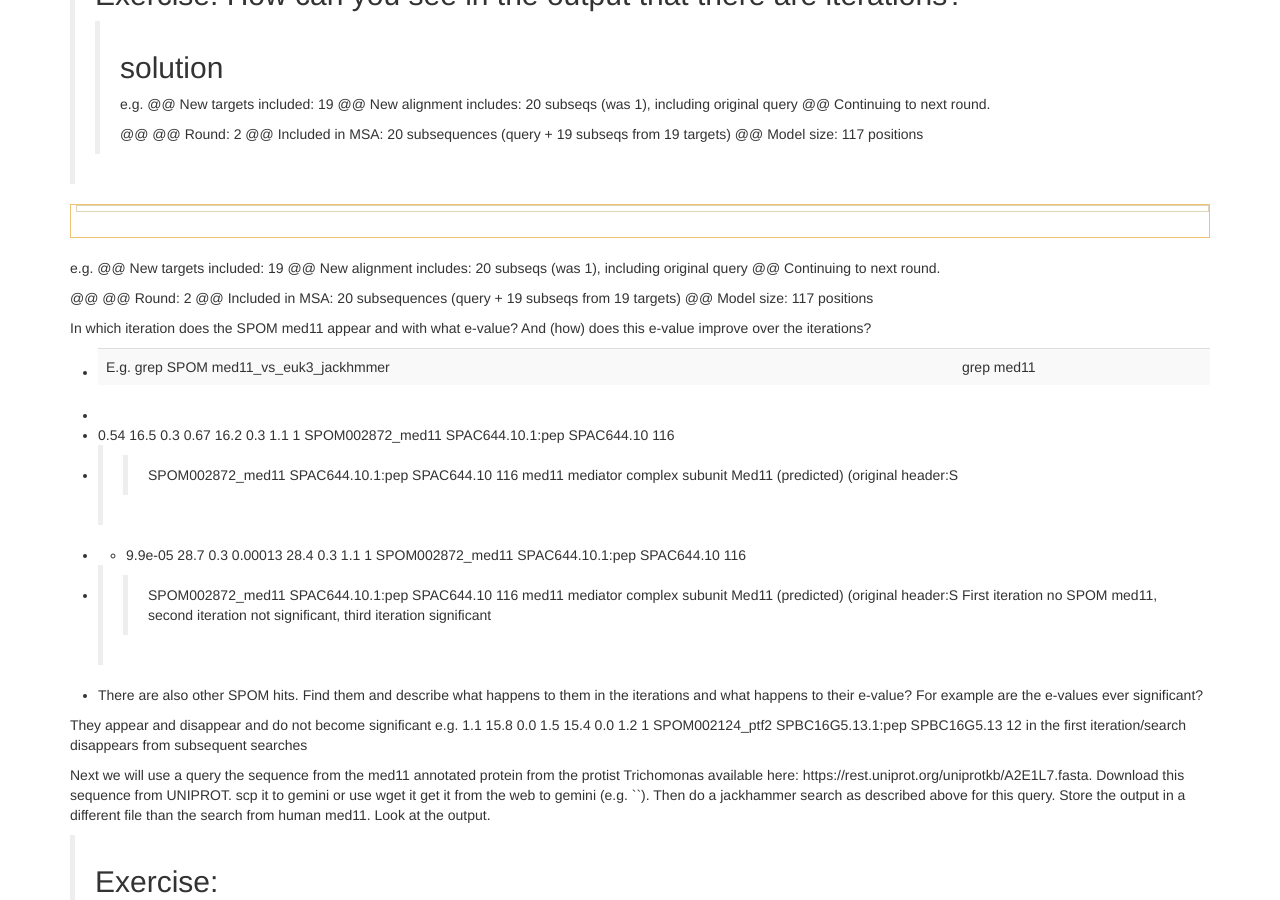
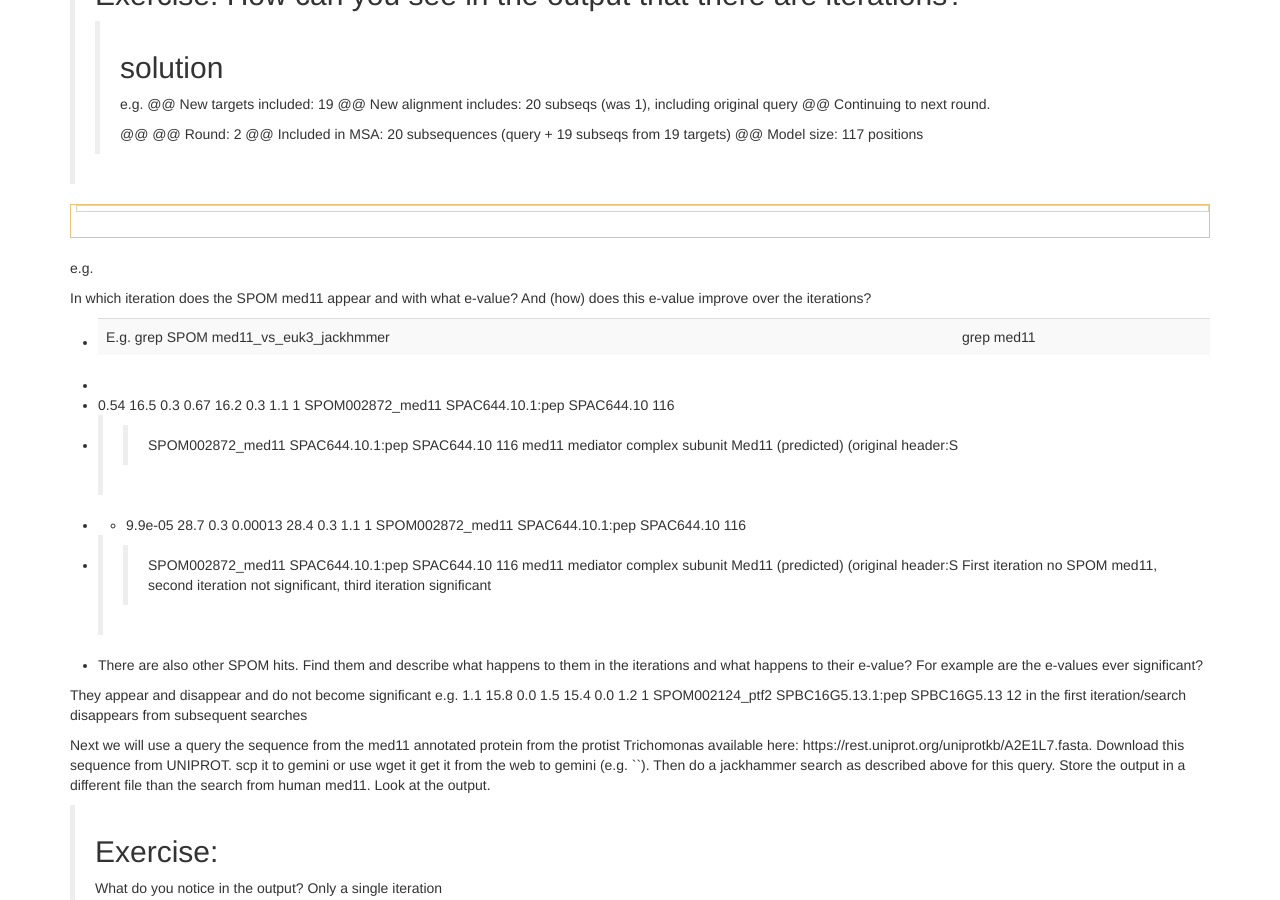
Before and after one commit to TeamMGE/GenomeBioinformaticsCourse, a Jekyll site: the page built from _episodes/61-COOIII.md, in a window 1280 px wide and 900 px high, scrolled down 1144 px. Built offline with Jekyll 4.4.1, drawn with Linux system fonts in a browser that asks for light colours.

Commit message:
Update 61-COOIII.md

```diff
--- a/_episodes/61-COOIII.md
+++ b/_episodes/61-COOIII.md
@@ -51,29 +51,23 @@
 >
 >> ## solution
 >> e.g.
->>@@ New targets included:   19
->>@@ New alignment includes: 20 subseqs (was 1), including original query
->>@@ Continuing to next round.
+>>   @@ New targets included:   19
+>>   @@ New alignment includes: 20 subseqs (was 1), including original query
+>>   @@ Continuing to next round.
 >>
->>@@
->>@@ Round:                  2
->>@@ Included in MSA:        20 subsequences (query + 19 subseqs from 19 targets)
->>@@ Model size:             117 positions
+>>   @@
+>>   @@ Round:                  2
+>>   @@ Included in MSA:        20 subsequences (query + 19 subseqs from 19 targets)
+>>   @@ Model size:             117 positions
 
->>
+>>   @@ New targets included:   19
+>>   @@ New alignment includes: 20 subseqs (was 1), including original query
+>>   @@ Continuing to next round.
 >> i.e. you get a list of hits that keeps growing and with changing grey-zone
 >{: .solution}
 {: .challenge}
 
 e.g.
-@@ New targets included:   19
-@@ New alignment includes: 20 subseqs (was 1), including original query
-@@ Continuing to next round.
-
-@@
-@@ Round:                  2
-@@ Included in MSA:        20 subsequences (query + 19 subseqs from 19 targets)
-@@ Model size:             117 positions
 
 
 In which iteration does the SPOM med11 appear and with what e-value? And (how) does this e-value improve over the iterations?
```
